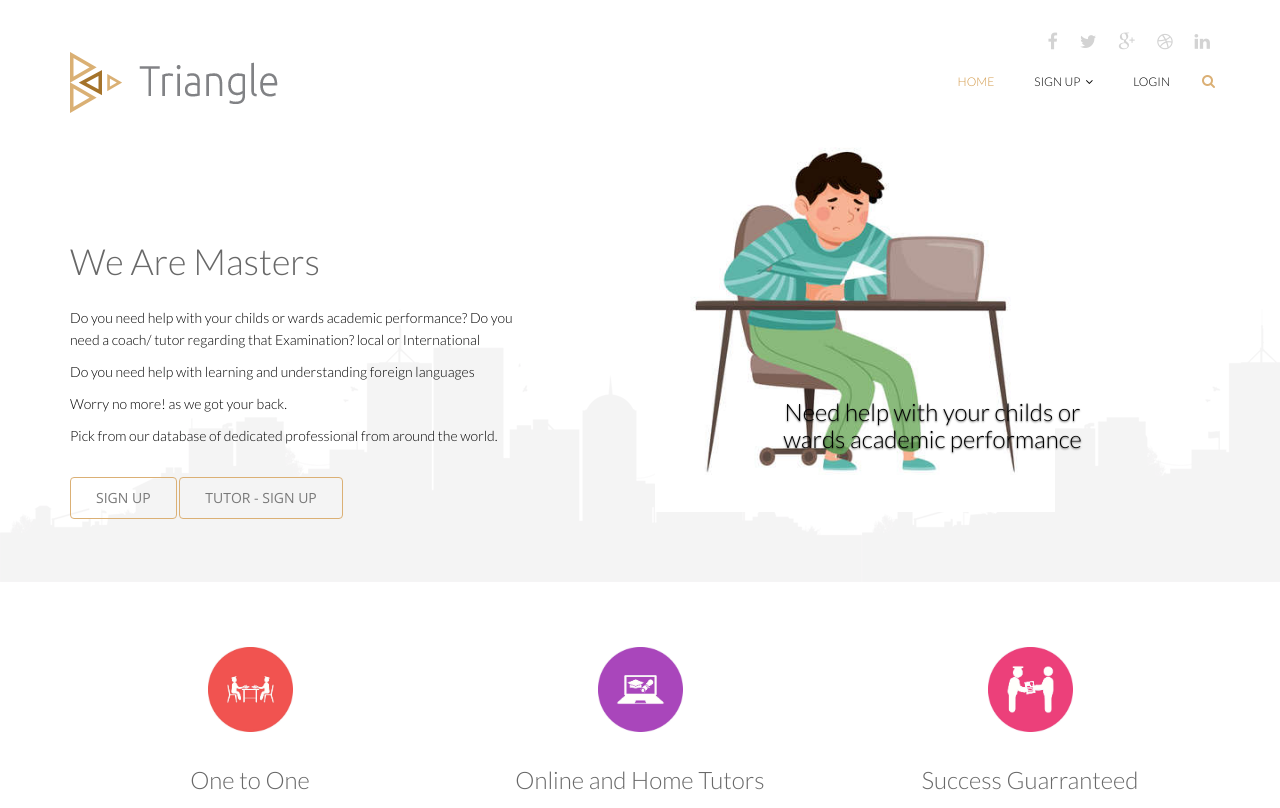
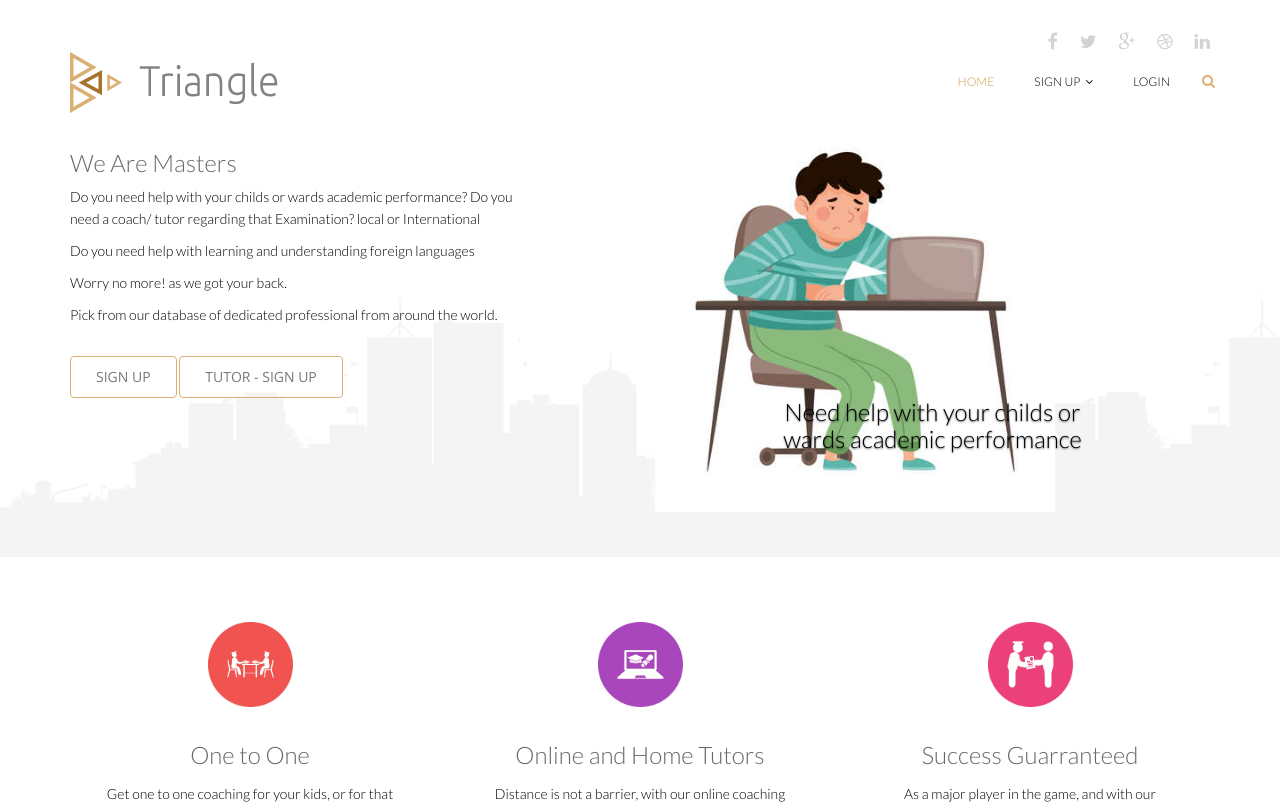
Before and after one commit to white9ja/Triangle, a Flask app: page / in a window 1280 px wide. Shown: the top 808 px of the page. Run offline with Flask 2, Linux system fonts and the light colour scheme; some libraries are stand-ins or nearby versions.

Commit message:
edited the index welcome text

```diff
--- a/triangle/templates/index.html
+++ b/triangle/templates/index.html
@@ -14,10 +14,10 @@
                 <img src="images/home/cycle.png" class="slider-cycle" alt=""> -->
                 <div class="container" style="margin-top: -50px;">
                     <div class="row">
-                        <div class="col-sm-6">
-                            <div class="main-slider" style="margin-bottom: 10px">
-                                <div class="slide-text" >
-                                    <h1>We Are Masters</h1>
+                        <div class="col-sm-6" >
+                            <div class="main-slider" style="margin-bottom: 10px; margin-top: -25px">
+                                <div class="slide-text" style="margin-top: -17px;">
+                                    <h2>We Are Masters</h2>
                                     <p>Do you need help with your childs or wards academic performance?
                                     Do you need a coach/ tutor regarding that Examination? local or International</p>
                                    <p> Do you need help with learning and understanding foreign languages</p>
```
